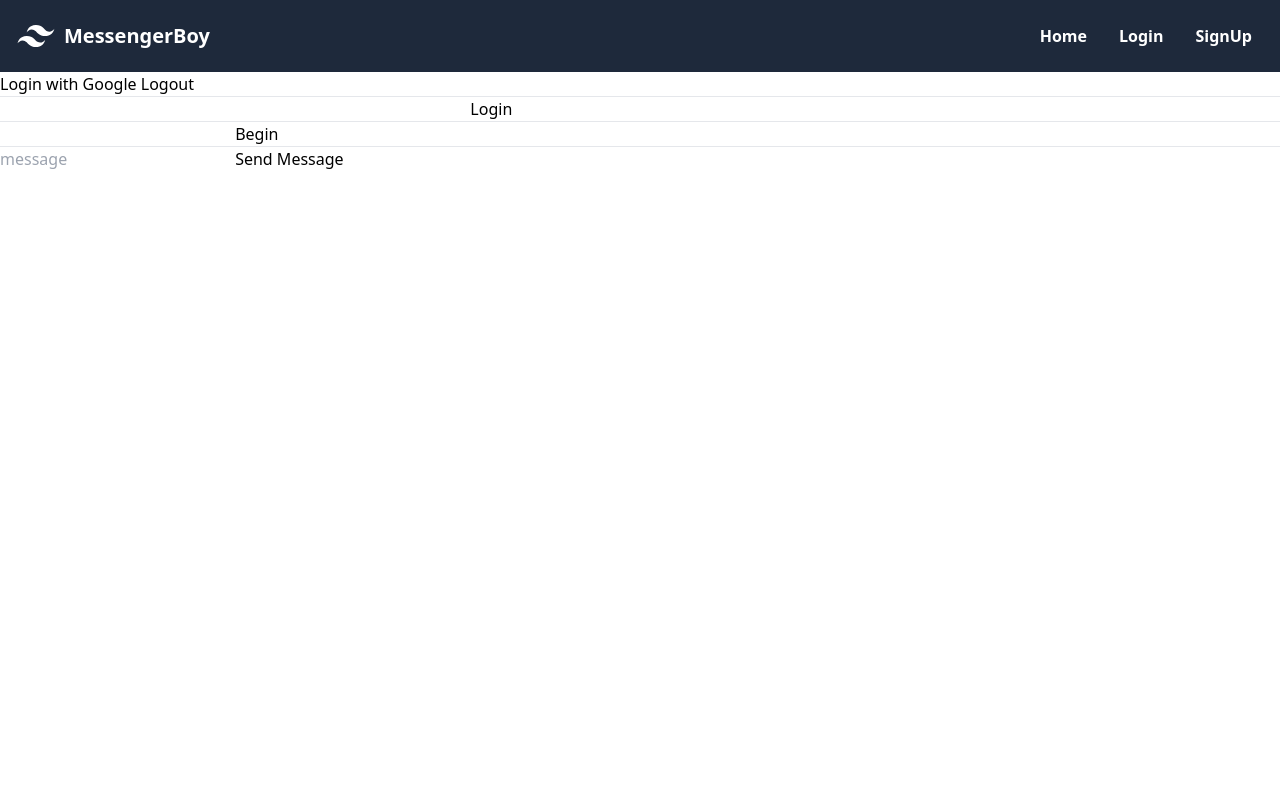
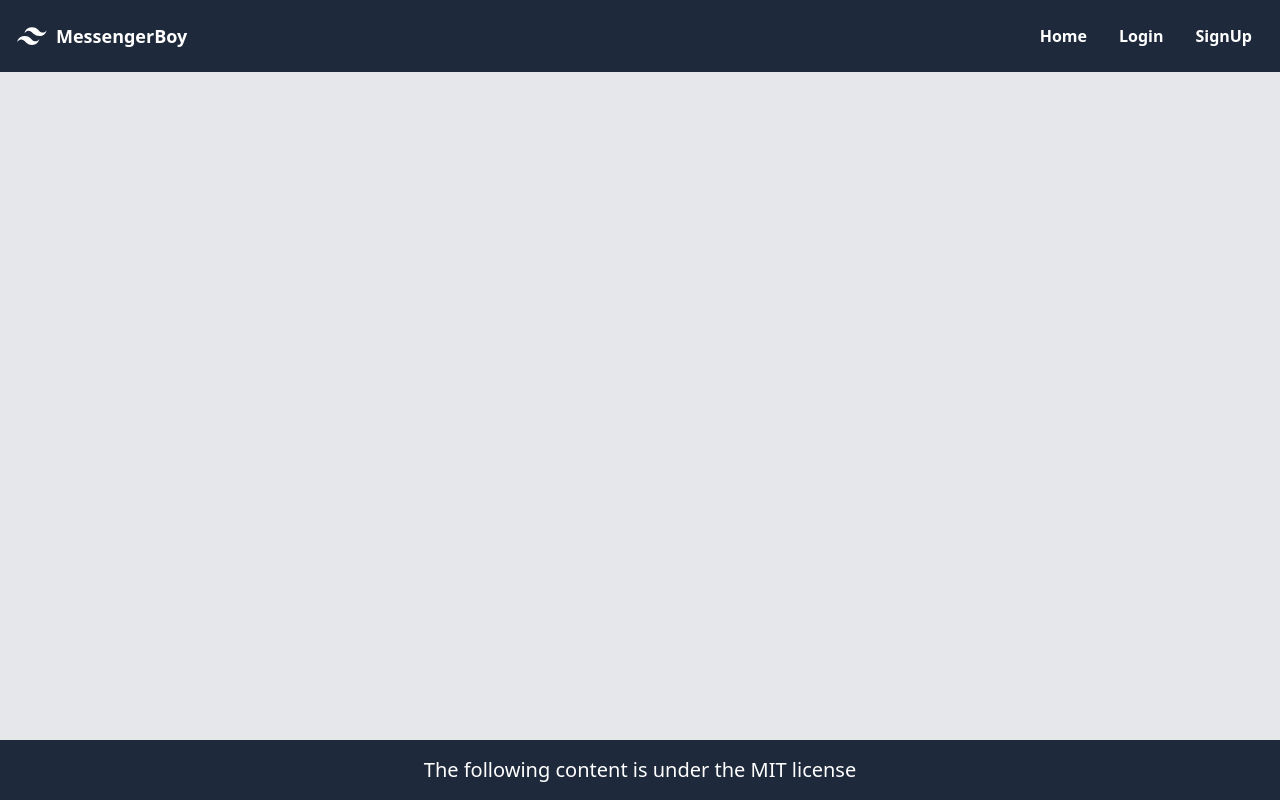
Before and after one commit to gopoma/messenger-boy, a plain HTML site: page index.html in a window 1280 px wide. Drawn offline with nearby package versions, Linux system fonts and the light colour scheme; no server answers.

Commit message:
Added styles to Footer and defined the Main area

```diff
--- a/index.html
+++ b/index.html
@@ -13,17 +13,28 @@
   <!-- Navbar -->
   <nav class="p-4 flex justify-between items-center text-white font-bold bg-slate-800">
     <div class="flex gap-2 items-center">
-      <img class="w-10 h-10" src="./img/logo.svg" alt="MessengerBoy">
-      <p class="text-xl">MessengerBoy</p>
+      <img class="w-8 h-8" src="./img/logo.svg" alt="MessengerBoy">
+      <p class="text-lg">MessengerBoy</p>
     </div>
     <div class="flex gap-2 items-center">
       <p class="rounded-md px-3 py-2 cursor-pointer transition-colors hover:bg-slate-600">Home</p>
-      <p class="rounded-md px-3 py-2 cursor-pointer transition-colors hover:bg-slate-600">Login</p>
+      <p onclick="showLoginView()" class="rounded-md px-3 py-2 cursor-pointer transition-colors hover:bg-slate-600">Login</p>
       <p class="rounded-md px-3 py-2 cursor-pointer transition-colors hover:bg-slate-600">SignUp</p>
     </div>
   </nav>
   <!-- /Navbar -->
 
+  <!-- Main -->
+  <main style="min-height:83.5vh;" class="bg-gray-200"></main>
+  <!-- /Main -->
+
+  <!-- Footer -->
+  <footer class="p-4 bg-slate-800">
+    <p class="text-xl text-center text-white">The following content is under the MIT license</p>
+  </footer>
+  <!-- /Footer -->
+
+  <!--
   <a href="http://localhost:4000/api/auth/google">Login with Google</a>
   <button onclick="doLogout()">Logout</button>
 
@@ -45,5 +56,6 @@
     <input type="text" id="message" placeholder="message">
     <button onclick="sendMessage()">Send Message</button>
   </div>
+  -->
 </body>
 </html>
--- a/index.js
+++ b/index.js
@@ -1,3 +1,7 @@
+function showLoginView() {
+  console.log("Login View");
+}
+
 let socket;
 
 function connectSocket() {
```
